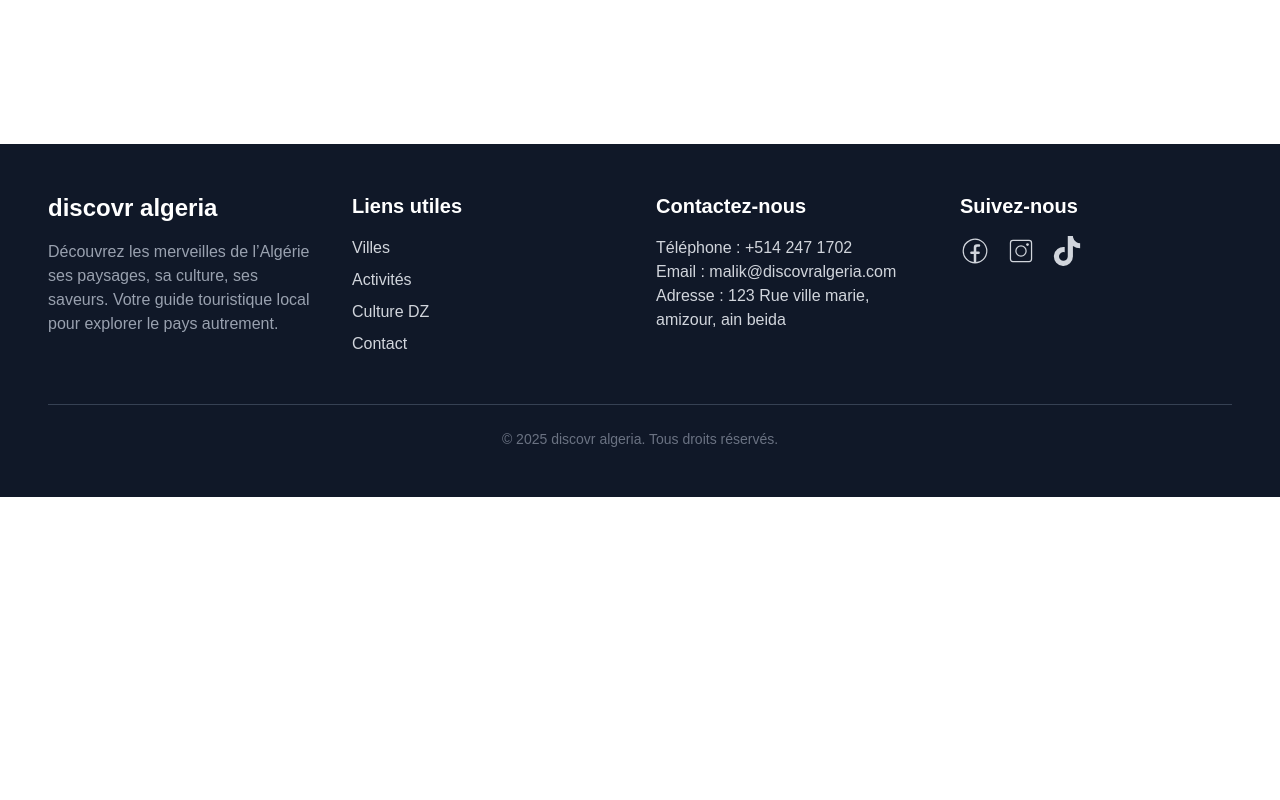
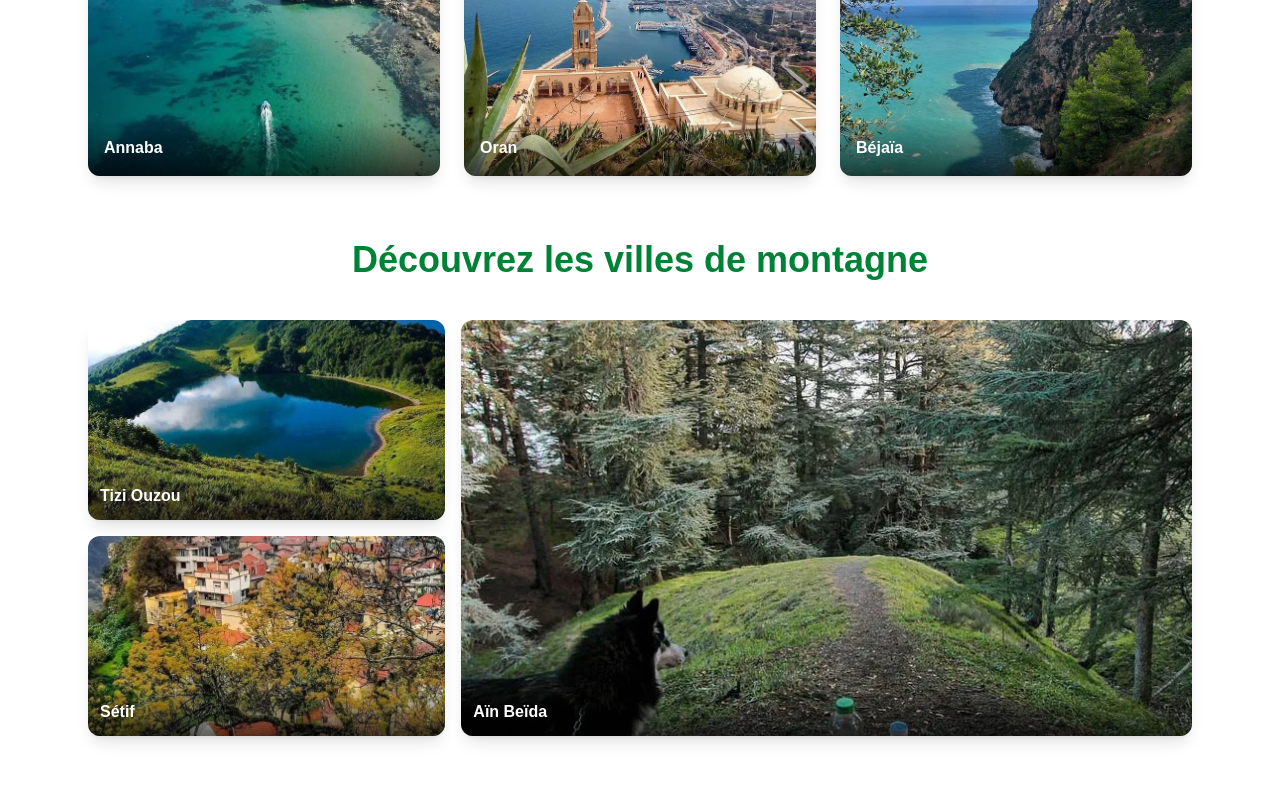
Before and after one commit to faresbensalem/discovr-algeria, a Next.js app: page /ville in a window 1280 px wide. Before the commit this address had no page. Shown: the part 720-1520 px from the top of the page. Before the commit the page ends 1217 px from the top, so only its background shows below. Built offline with nearby package versions, Linux system fonts and the light colour scheme.

Commit message:
changment de stricture avec les liens

```diff
--- /dev/null
+++ b/app/active/page.jsx
@@ -0,0 +1,6 @@
+import Active from "@/components/activpage";
+export default function activepagee() {
+  return (
+    <Active/>
+  );
+}
--- /dev/null
+++ b/app/culture/page.jsx
@@ -0,0 +1,6 @@
+import Culture from "@/components/culturedz";
+export default function culturepage() {
+  return (
+    <Culture/>
+  );
+}
--- a/app/layout.jsx
+++ b/app/layout.jsx
@@ -1,37 +1,17 @@
-"use client";
-
 import Header from "@/components/Header";
 import Footer from "@/components/Footer";
-import Villedz from "@/components/pageville";
-import Culturedz from "@/components/culturedz";
-import Activpage from "@/components/activpage";
-
-import { useState } from "react";
 import { Inter } from "next/font/google";
 import "./globals.css";
 
 const inter = Inter({ subsets: ["latin"] });
 
+
 export default function RootLayout({ children }) {
-    const [currentPage, setCurrentPage] = useState("accueil");
-
     return (
         <html lang="en">
             <body className="flex flex-col min-h-screen">
-                <Header changePage={setCurrentPage} />
-                <main className="flex-1">
-                    {currentPage === "accueil" ? (
-                        children
-                    ) : currentPage === "villes" ? (
-                        <Villedz />
-                    ) : currentPage === "culture" ? (
-                        <Culturedz />
-                    ) : currentPage === "activite" ? (
-                        <Activpage />
-                    ) : (
-                        <div>404 : Page introuvable</div>
-                    )}
-                </main>
+                <Header />
+                <main className="flex-1">{children}</main>
                 <Footer />
             </body>
         </html>
--- /dev/null
+++ b/app/ville/page.jsx
@@ -0,0 +1,6 @@
+import Ville from "@/components/pageville";
+export default function villepage() {
+  return (
+    <Ville/>
+  );
+}
--- a/components/Header.jsx
+++ b/components/Header.jsx
@@ -1,11 +1,12 @@
 "use client";
 
 import { useState } from "react";
+import Link from "next/link";
 import { GiHamburgerMenu } from "react-icons/gi";
 import { CiFacebook, CiInstagram } from "react-icons/ci";
 import { FaTiktok } from "react-icons/fa";
 
-export default function Header({ changePage }) {
+export default function Header() {
   const [menuOpen, setMenuOpen] = useState(false);
 
   return (
@@ -15,9 +16,9 @@ export default function Header({ changePage }) {
           <div className="flex justify-between items-center h-16">
             {/* Logo */}
             <div className="flex-shrink-0">
-              <button onClick={() => changePage("accueil")} className="text-gray-800 font-bold text-xl">
+              <Link href="/" className="text-gray-800 font-bold text-xl">
                 Discover Algeria
-              </button>
+              </Link>
             </div>
 
             {/* Burger Icon */}
@@ -32,24 +33,24 @@ export default function Header({ changePage }) {
             <div className="hidden md:flex flex-1 justify-center">
               <ul className="flex space-x-8">
                 <li>
-                  <button onClick={() => changePage("villes")} className="text-gray-500 hover:text-gray-700 transition">
+                  <Link href="/ville" className="text-gray-500 hover:text-gray-700 transition">
                     Villes
-                  </button>
+                  </Link>
                 </li>
                 <li>
-                  <button onClick={() => changePage("culture")} className="text-gray-500 hover:text-gray-700 transition">
+                  <Link href="/culture" className="text-gray-500 hover:text-gray-700 transition">
                     Culture DZ
-                  </button>
+                  </Link>
                 </li>
                 <li>
-                  <button onClick={() => changePage("activite")} className="text-gray-500 hover:text-gray-700 transition">
+                  <Link href="/active" className="text-gray-500 hover:text-gray-700 transition">
                     Activités
-                  </button>
+                  </Link>
                 </li>
                 <li>
-                  <button onClick={() => changePage("contact")} className="text-gray-500 hover:text-gray-700 transition">
+                  <Link href="/" className="text-gray-500 hover:text-gray-700 transition">
                     Contact
-                  </button>
+                  </Link>
                 </li>
               </ul>
             </div>
@@ -67,30 +68,30 @@ export default function Header({ changePage }) {
             <div className="md:hidden mt-4">
               <ul className="flex flex-col space-y-2 text-center">
                 <li>
-                  <button onClick={() => changePage("villes")} className="block text-gray-600 hover:text-gray-800 transition">
-                    Villes
-                  </button>
+                  <Link href="/ville" className="block text-gray-600 hover:text-gray-800 transition">
+                    Ville
+                  </Link>
                 </li>
                 <li>
-                  <button onClick={() => changePage("activite")} className="block text-gray-600 hover:text-gray-800 transition">
+                  <Link href="/active" className="block text-gray-600 hover:text-gray-800 transition">
                     Activités
-                  </button>
+                  </Link>
                 </li>
                 <li>
-                  <button onClick={() => changePage("culture")} className="block text-gray-600 hover:text-gray-800 transition">
+                  <Link href="/culture" className="block text-gray-600 hover:text-gray-800 transition">
                     Culture DZ
-                  </button>
+                  </Link>
                 </li>
                 <li>
-                  <button onClick={() => changePage("contact")} className="block text-gray-600 hover:text-gray-800 transition">
-                    Contact
-                  </button>
+                  <Link href="/" className="block text-gray-600 hover:text-gray-800 transition">
+                    contact
+                  </Link>
                 </li>
-                <div className="flex justify-center space-x-4 pt-2 text-2xl text-gray-600">
-                  <CiFacebook className="hover:text-blue-600 transition" />
-                  <CiInstagram className="hover:text-pink-500 transition" />
-                  <FaTiktok className="hover:text-black transition" />
-                </div>
+
+
+
+
+
               </ul>
             </div>
           )}
--- a/components/culturedz.jsx
+++ b/components/culturedz.jsx
@@ -1,3 +1,5 @@
+"use client";
+
 import { useEffect, useState } from "react";
 import Image from "next/image";
 import AOS from "aos";
--- a/components/pageville.jsx
+++ b/components/pageville.jsx
@@ -1,3 +1,5 @@
+"use client"; // 👈 OBLIGATOIRE pour activer les hooks React côté client
+
 import { useEffect } from "react";
 import Image from "next/image";
 import carte from "@/public/img/cartedemi.webp";
@@ -26,13 +28,13 @@ export default function Villedz() {
 
   const montagneVilles = [
     { img: montagne1, nom: "Tizi Ouzou" },
-    { img: montagne2, nom: "ain beida" },
+    { img: montagne2, nom: "Aïn Beïda" },
     { img: montagne3, nom: "Sétif" },
   ];
 
   const desertVilles = [
     { img: desert1, nom: "Tamanrasset" },
-    { img: desert2, nom: "Hogar" },
+    { img: desert2, nom: "Hoggar" },
     { img: desert3, nom: "Ghardaïa" },
   ];
 
```
